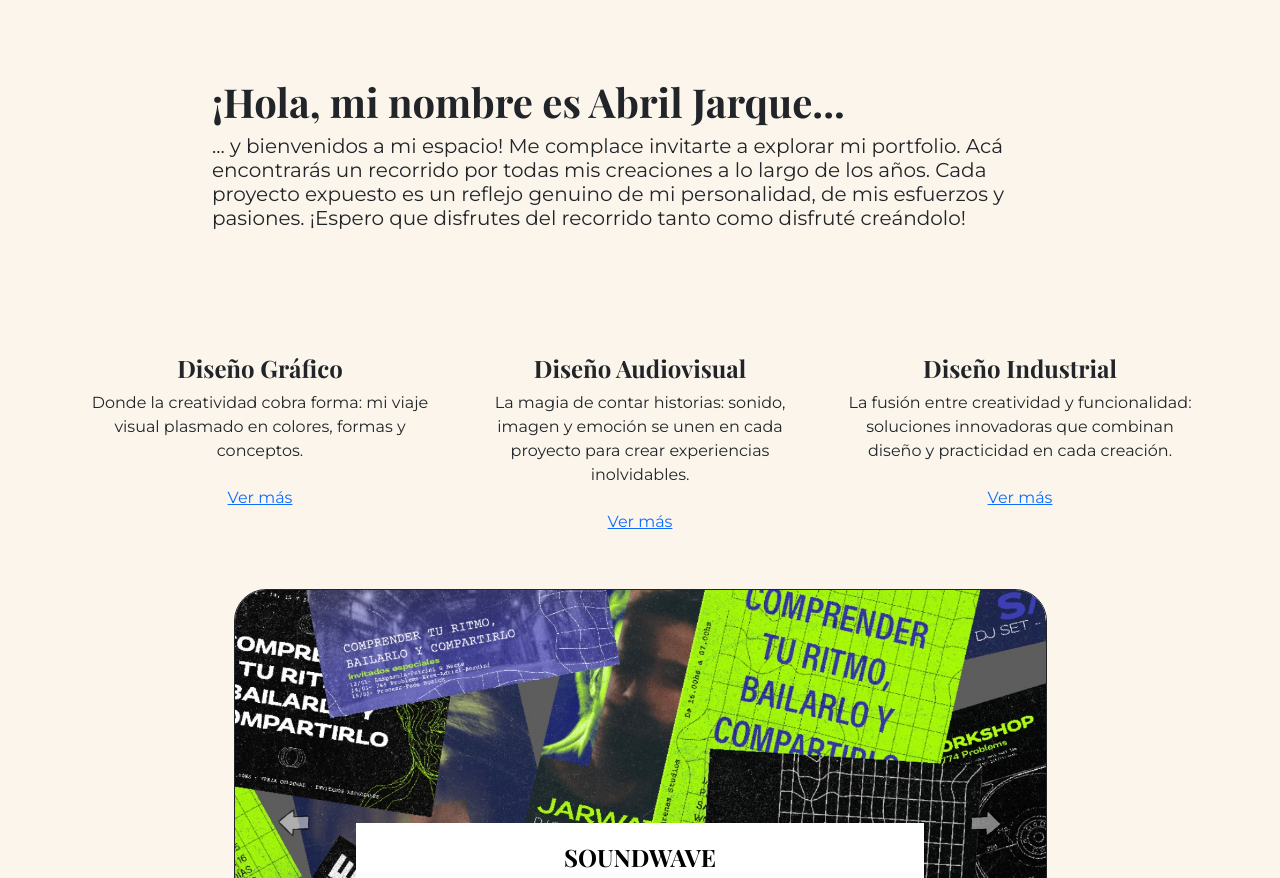
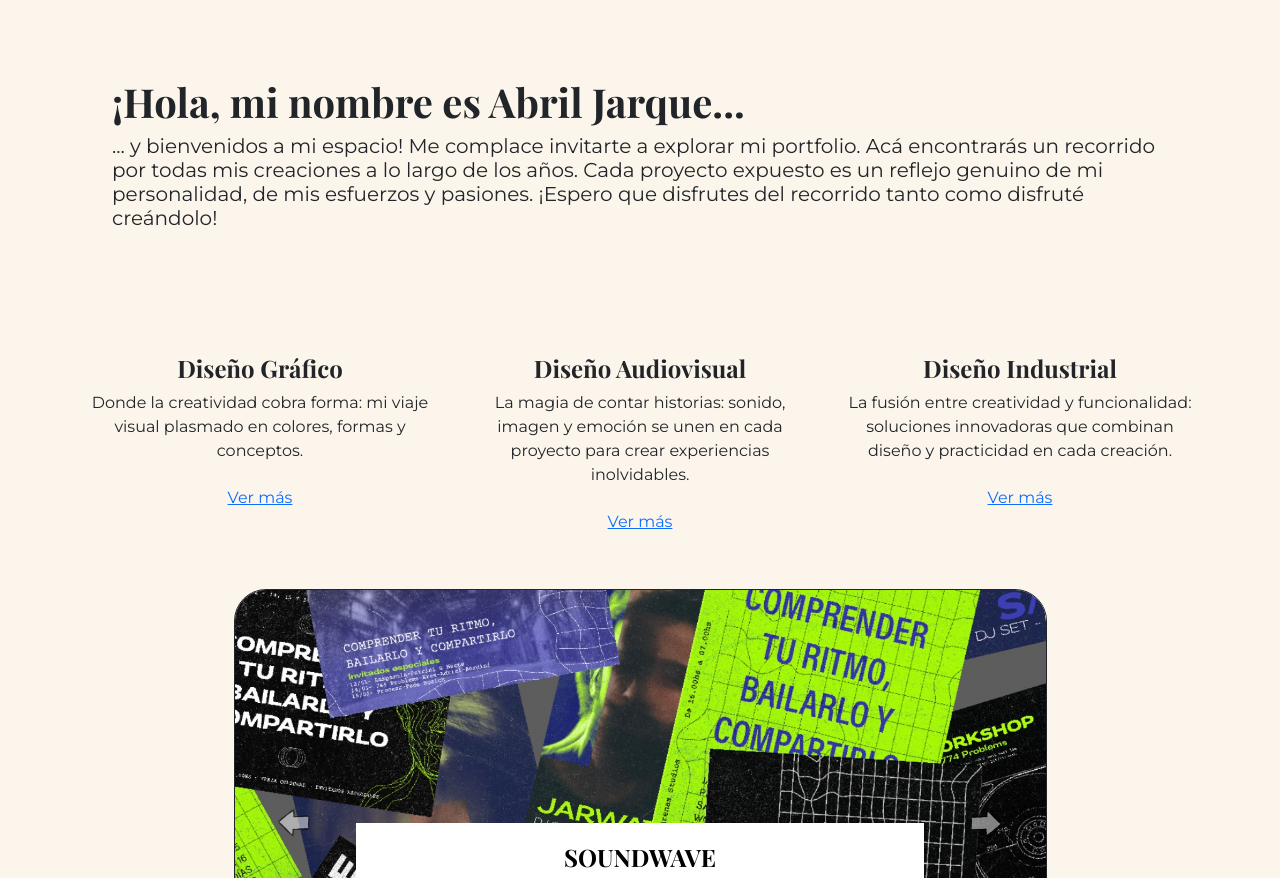
Before and after one commit to abriljar/miPortfolioAbril, a plain HTML site: page index.html in a window 1280 px wide. Shown: the part 962-1840 px from the top of the page. Drawn offline with nearby package versions, Linux system fonts and the light colour scheme.

Commit message:
actualizacion.html

```diff
--- a/index.html
+++ b/index.html
@@ -173,7 +173,7 @@
 
 
   <header class="mb-3 container-fluid d-flex flex-column align-items-start justify-content-center">
-    <div style="margin-left: 200px; margin-right: 200px; margin-bottom: 100px;">
+    <div style="margin-left: 100px; margin-right: 100px; margin-bottom: 100px;">
     <h1>¡Hola, mi nombre es Abril Jarque...</h1>
 
     <p class="h5 fw-normal">... y bienvenidos a mi espacio! Me complace invitarte a explorar mi portfolio. Acá encontrarás un recorrido por todas mis creaciones a lo largo de los años. Cada proyecto expuesto es un reflejo genuino de mi personalidad, de mis esfuerzos y pasiones. ¡Espero que disfrutes del recorrido tanto como disfruté creándolo! </p>
```
